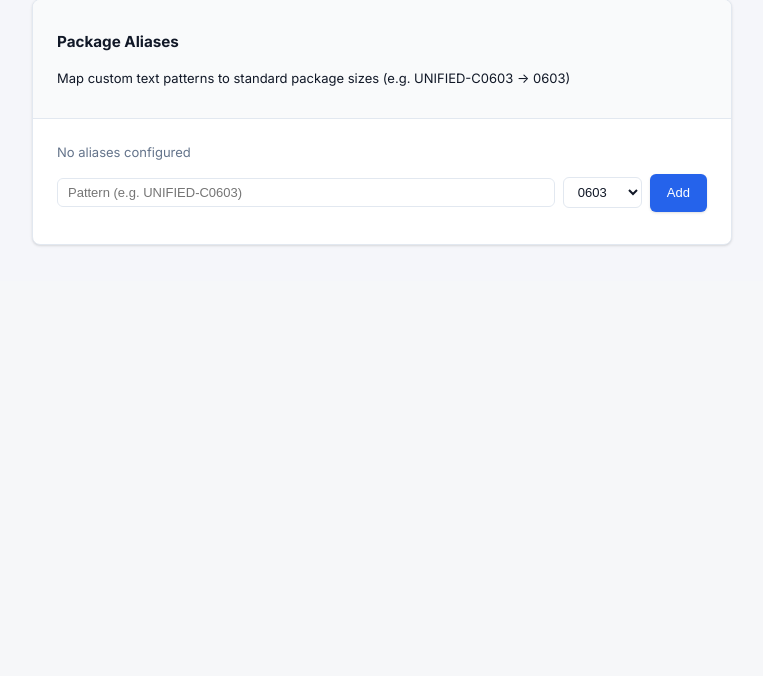
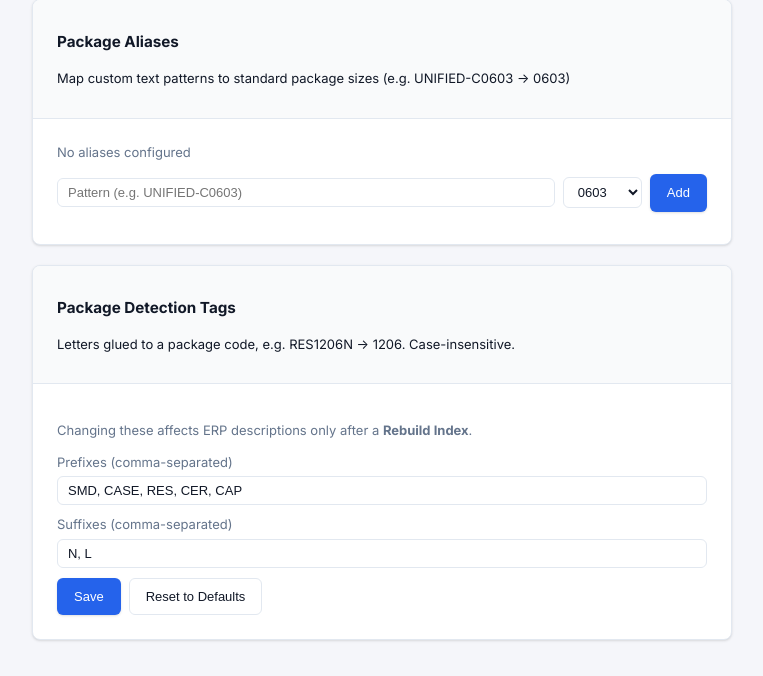
Before and after one commit to FaberNerds/FLASKBOMMatcher, a Flask app: page /settings in a window 1280 px wide. Shown: the part 704-1380 px from the top of the page, without its empty margins (258-1021 px from the left). Before the commit the page ends 950 px from the top, so only its background shows below. Run offline with Flask 3, Linux system fonts and the light colour scheme; data that the repository does not hold is empty; some libraries are stand-ins or nearby versions.

Commit message:
Add configurable package prefix/suffix tags for SMD package detection
Introduce package_tags_service as the single owner of the SMD package
code list and the prefix/suffix letters that may be glued to a code
(e.g. RES1206N -> 1206). Tags are stored in ~/.bommatcher/package_tags.json
and exposed via GET/POST /settings/package-tags plus a reset endpoint.

- category_index_service and param_extract_service now use the shared
  find_smd_package() instead of hard-coded regexes
- package_alias_service derives VALID_PACKAGES from PACKAGE_CODES
- Match highlights expand over any configured prefix and trailing letters
- process-params.js loads the tags and builds its package regex from them
- Settings page gains a "Package Detection Tags" card to edit/reset tags

Co-Authored-By: Claude Fable 5.1 <noreply@anthropic.com>

```diff
--- a/routes/settings_api.py
+++ b/routes/settings_api.py
@@ -8,6 +8,7 @@ from flask import Blueprint, request, jsonify
 from services.search_service import test_connection
 from services.category_index_service import build_index, get_index_stats
 from services.package_alias_service import get_aliases, add_alias, remove_alias
+from services.package_tags_service import get_package_tags, save_package_tags, reset_package_tags
 
 logger = logging.getLogger(__name__)
 
@@ -88,3 +89,35 @@ def delete_package_alias():
     except Exception as e:
         logger.error(f"delete_package_alias error: {e}")
         return jsonify({'success': False, 'error': str(e)}), 500
+
+
+@settings_bp.route('/settings/package-tags', methods=['GET'])
+def list_package_tags():
+    """Return configured package prefix/suffix tags."""
+    try:
+        return jsonify({'success': True, **get_package_tags()})
+    except Exception as e:
+        logger.error(f"list_package_tags error: {e}")
+        return jsonify({'success': False, 'error': str(e)}), 500
+
+
+@settings_bp.route('/settings/package-tags', methods=['POST'])
+def update_package_tags():
+    """Save package prefix/suffix tags (lists or comma-separated strings)."""
+    try:
+        data = request.get_json(force=True) or {}
+        tags = save_package_tags(data.get('prefixes', []), data.get('suffixes', []))
+        return jsonify({'success': True, **tags})
+    except Exception as e:
+        logger.error(f"update_package_tags error: {e}")
+        return jsonify({'success': False, 'error': str(e)}), 500
+
+
+@settings_bp.route('/settings/package-tags/reset', methods=['POST'])
+def reset_package_tags_route():
+    """Reset package prefix/suffix tags to defaults."""
+    try:
+        return jsonify({'success': True, **reset_package_tags()})
+    except Exception as e:
+        logger.error(f"reset_package_tags error: {e}")
+        return jsonify({'success': False, 'error': str(e)}), 500
--- a/services/category_index_service.py
+++ b/services/category_index_service.py
@@ -18,6 +18,7 @@ from typing import Dict, List, Optional, Tuple
 
 from services.db_service import get_connection_context
 from services.package_alias_service import resolve_package_alias
+from services.package_tags_service import find_smd_package
 
 logger = logging.getLogger(__name__)
 
@@ -257,10 +258,10 @@ def _parse_package_from_desc(desc: str) -> Optional[str]:
     alias = resolve_package_alias(desc)
     if alias:
         return alias
-    # Metric footprints: 0402, 0603, 0805, 1206, 1210, 2512, etc.
-    m = re.search(r'\b(0201|0402|0603|0805|1206|1210|1812|2010|2512)\b', desc)
-    if m:
-        return m.group(1)
+    # SMD footprints: 0402, 0603, SMD0805, RES1206N, etc. (configurable prefix/suffix tags)
+    code = find_smd_package(desc)
+    if code:
+        return code
     # Named packages: SOIC-8, SOT-23, QFN-16, TSSOP-56, DIP-8, DPAK, etc.
     m = re.search(r'\b(SO[- ]?\d+|SOIC[- ]?\d+|SOT[- ]?\d+[A-Z]*|QFN[- ]?\d+|QFP[- ]?\d+|'
                   r'TSSOP[- ]?\d+|SSOP[- ]?\d+|MSOP[- ]?\d+|DIP[- ]?\d+|PDIP[- ]?\d+|'
--- a/services/package_alias_service.py
+++ b/services/package_alias_service.py
@@ -12,12 +12,11 @@ import os
 from pathlib import Path
 from typing import Dict, List, Optional
 
+from services.package_tags_service import PACKAGE_CODES
+
 logger = logging.getLogger(__name__)
 
-VALID_PACKAGES = {
-    "0201", "0402", "0603", "0805", "1206", "1210",
-    "1812", "2010", "2512", "01005", "2220",
-}
+VALID_PACKAGES = set(PACKAGE_CODES)
 
 _ALIAS_DIR = Path.home() / ".bommatcher"
 _ALIAS_FILE = _ALIAS_DIR / "package_aliases.json"
--- /dev/null
+++ b/services/package_tags_service.py
@@ -0,0 +1,123 @@
+"""
+package_tags_service.py
+
+Configurable prefix/suffix letters that may be glued directly to an SMD
+package code in a description, e.g. "RES1206N" -> prefix "RES",
+package "1206", suffix "N". Stored as a JSON file in
+~/.bommatcher/package_tags.json.
+
+Also owns the canonical list of SMD package codes and builds the regex
+used by both the BOM-side extractor (param_extract_service) and the
+ERP-side index parser (category_index_service).
+
+This module must not import other services (they import it).
+"""
+
+import json
+import logging
+import re
+from pathlib import Path
+from typing import Dict, List, Optional, Tuple
+
+logger = logging.getLogger(__name__)
+
+# Canonical SMD package codes (imperial). Keep in sync with the <select>
+# in templates/settings.html (Package Aliases card).
+PACKAGE_CODES: List[str] = [
+    "01005", "0201", "0402", "0603", "0805", "1206", "1210",
+    "1812", "2010", "2220", "2512",
+]
+
+DEFAULT_PREFIXES: List[str] = ["SMD", "CASE", "RES", "CER", "CAP"]
+DEFAULT_SUFFIXES: List[str] = ["N", "L"]
+
+_TAGS_DIR = Path.home() / ".bommatcher"
+_TAGS_FILE = _TAGS_DIR / "package_tags.json"
+
+# Compiled-regex cache keyed on (prefixes, suffixes) tuples
+_regex_cache: Dict[Tuple[Tuple[str, ...], Tuple[str, ...]], re.Pattern] = {}
+
+
+def _clean_list(value) -> List[str]:
+    """Accept a list or a comma-separated string; return stripped, uppercased, de-duplicated list."""
+    if isinstance(value, str):
+        value = value.split(",")
+    out: List[str] = []
+    for item in value or []:
+        s = str(item).strip().upper()
+        if s and s not in out:
+            out.append(s)
+    return out
+
+
+def _load() -> Optional[Dict[str, List[str]]]:
+    if not _TAGS_FILE.exists():
+        return None
+    try:
+        data = json.loads(_TAGS_FILE.read_text(encoding="utf-8"))
+        return {
+            "prefixes": _clean_list(data.get("prefixes", DEFAULT_PREFIXES)),
+            "suffixes": _clean_list(data.get("suffixes", DEFAULT_SUFFIXES)),
+        }
+    except Exception as e:
+        logger.error("Failed to load package tags: %s", e)
+        return None
+
+
+def get_package_tags() -> Dict[str, List[str]]:
+    """Return configured prefix/suffix tags, falling back to defaults."""
+    tags = _load()
+    if tags is None:
+        return {"prefixes": list(DEFAULT_PREFIXES), "suffixes": list(DEFAULT_SUFFIXES)}
+    return tags
+
+
+def save_package_tags(prefixes, suffixes) -> Dict[str, List[str]]:
+    """Persist prefix/suffix tags. Accepts lists or comma-separated strings."""
+    tags = {"prefixes": _clean_list(prefixes), "suffixes": _clean_list(suffixes)}
+    _TAGS_DIR.mkdir(parents=True, exist_ok=True)
+    _TAGS_FILE.write_text(json.dumps(tags, indent=2), encoding="utf-8")
+    return tags
+
+
+def reset_package_tags() -> Dict[str, List[str]]:
+    """Restore the default tags."""
+    return save_package_tags(DEFAULT_PREFIXES, DEFAULT_SUFFIXES)
+
+
+def _alternation(items: List[str]) -> str:
+    """Regex alternation, longest first so 'CASE' wins over 'C'."""
+    return "|".join(re.escape(s) for s in sorted(items, key=len, reverse=True))
+
+
+def build_smd_regex(prefixes: List[str], suffixes: List[str]) -> re.Pattern:
+    """
+    Build (and cache) the SMD package regex:
+        (?:PREFIXES)?(?:\\b|(?<=[A-Za-z]))(CODES)(?:SUFFIXES)?\\b
+    Group 1 is the bare package code.
+    """
+    key = (tuple(prefixes), tuple(suffixes))
+    pat = _regex_cache.get(key)
+    if pat is None:
+        prefix_part = f"(?:{_alternation(prefixes)})?" if prefixes else ""
+        suffix_part = f"(?:{_alternation(suffixes)})?" if suffixes else ""
+        pat = re.compile(
+            rf"{prefix_part}(?:\b|(?<=[A-Za-z]))({_alternation(PACKAGE_CODES)}){suffix_part}\b",
+            re.IGNORECASE,
+        )
+        _regex_cache[key] = pat
+    return pat
+
+
+def get_smd_regex() -> re.Pattern:
+    """SMD package regex built from the currently configured tags."""
+    tags = get_package_tags()
+    return build_smd_regex(tags["prefixes"], tags["suffixes"])
+
+
+def find_smd_package(text: str) -> Optional[str]:
+    """Return the first bare SMD package code found in text, or None."""
+    if not text:
+        return None
+    m = get_smd_regex().search(text)
+    return m.group(1) if m else None
--- a/templates/settings.html
+++ b/templates/settings.html
@@ -73,6 +73,36 @@
                 <button class="btn btn-primary" onclick="addAlias()">Add</button>
             </div>
             <span id="aliasResult" style="display: block; margin-top: 8px; font-size: 13px;"></span>
+        </div>
+    </div>
+
+    <!-- Package Detection Tags -->
+    <div class="card" style="margin-bottom: 20px;">
+        <div class="card-header">
+            <h3 class="card-title">Package Detection Tags</h3>
+            <p class="card-subtitle">Letters glued to a package code, e.g. RES1206N &rarr; 1206. Case-insensitive.</p>
+        </div>
+        <div class="card-body">
+            <p style="color: var(--text-muted); font-size: 13px; margin-bottom: 12px;">
+                Changing these affects ERP descriptions only after a <strong>Rebuild Index</strong>.
+            </p>
+            <div style="display: flex; flex-direction: column; gap: 10px;">
+                <label style="font-size: 13px;">
+                    <span style="display: block; color: var(--text-muted); margin-bottom: 4px;">Prefixes (comma-separated)</span>
+                    <input type="text" id="packagePrefixes" placeholder="SMD, CASE, RES, CER, CAP"
+                           style="width: 100%; padding: 6px 10px; border: 1px solid var(--border-color); border-radius: 6px; font-size: 13px; background: var(--bg-primary); color: var(--text-primary);">
+                </label>
+                <label style="font-size: 13px;">
+                    <span style="display: block; color: var(--text-muted); margin-bottom: 4px;">Suffixes (comma-separated)</span>
+                    <input type="text" id="packageSuffixes" placeholder="N, L"
+                           style="width: 100%; padding: 6px 10px; border: 1px solid var(--border-color); border-radius: 6px; font-size: 13px; background: var(--bg-primary); color: var(--text-primary);">
+                </label>
+                <div style="display: flex; gap: 8px; align-items: center;">
+                    <button class="btn btn-primary" id="savePackageTagsBtn" onclick="savePackageTags()">Save</button>
+                    <button class="btn btn-outline" onclick="resetPackageTags()">Reset to Defaults</button>
+                    <span id="packageTagsResult" style="font-size: 13px;"></span>
+                </div>
+            </div>
         </div>
     </div>
 </div>
@@ -220,7 +250,68 @@
         }
     }
 
+    function fillPackageTags(data) {
+        document.getElementById('packagePrefixes').value = (data.prefixes || []).join(', ');
+        document.getElementById('packageSuffixes').value = (data.suffixes || []).join(', ');
+    }
+
+    async function loadPackageTags() {
+        try {
+            const data = await apiCall('/api/settings/package-tags');
+            if (data.success) fillPackageTags(data);
+        } catch (e) {
+            console.error('Failed to load package tags:', e);
+        }
+    }
+
+    async function savePackageTags() {
+        const btn = document.getElementById('savePackageTagsBtn');
+        const result = document.getElementById('packageTagsResult');
+        btn.disabled = true;
+        try {
+            const data = await apiCall('/api/settings/package-tags', {
+                method: 'POST',
+                headers: { 'Content-Type': 'application/json' },
+                body: JSON.stringify({
+                    prefixes: document.getElementById('packagePrefixes').value,
+                    suffixes: document.getElementById('packageSuffixes').value
+                })
+            });
+            if (data.success) {
+                fillPackageTags(data);
+                result.textContent = '✓ Saved';
+                result.style.color = 'var(--color-success)';
+            } else {
+                result.textContent = data.error || 'Failed to save';
+                result.style.color = 'var(--color-danger)';
+            }
+        } catch (e) {
+            result.textContent = e.message;
+            result.style.color = 'var(--color-danger)';
+        }
+        btn.disabled = false;
+    }
+
+    async function resetPackageTags() {
+        const result = document.getElementById('packageTagsResult');
+        try {
+            const data = await apiCall('/api/settings/package-tags/reset', { method: 'POST' });
+            if (data.success) {
+                fillPackageTags(data);
+                result.textContent = '✓ Reset to defaults';
+                result.style.color = 'var(--color-success)';
+            } else {
+                result.textContent = data.error || 'Failed to reset';
+                result.style.color = 'var(--color-danger)';
+            }
+        } catch (e) {
+            result.textContent = e.message;
+            result.style.color = 'var(--color-danger)';
+        }
+    }
+
     loadIndexStats();
     loadAliases();
+    loadPackageTags();
 </script>
 {% endblock %}
```
Also changed, not shown: services/param_extract_service.py (+23 -13 lines), static/js/process-params.js (+51 -5 lines).
